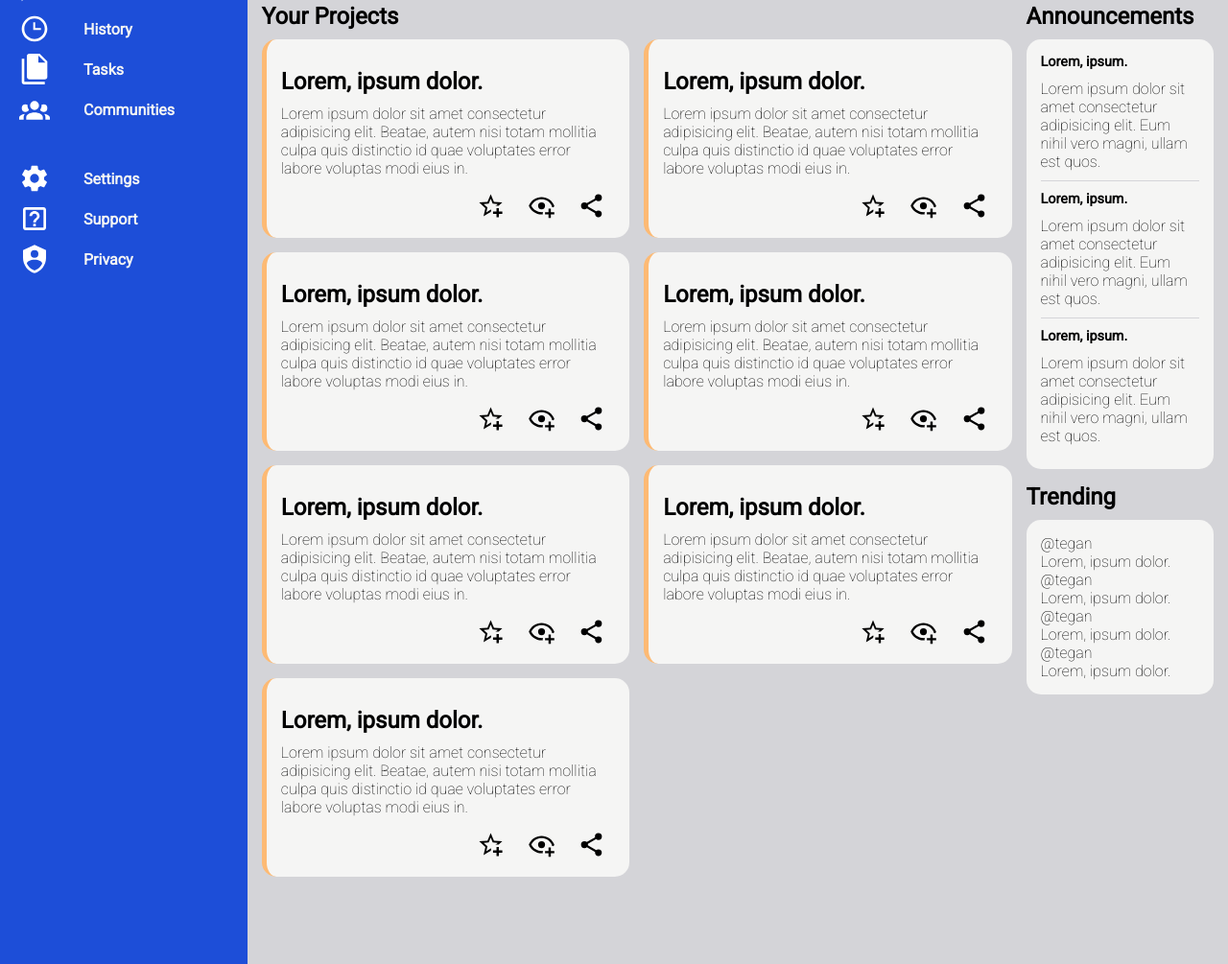
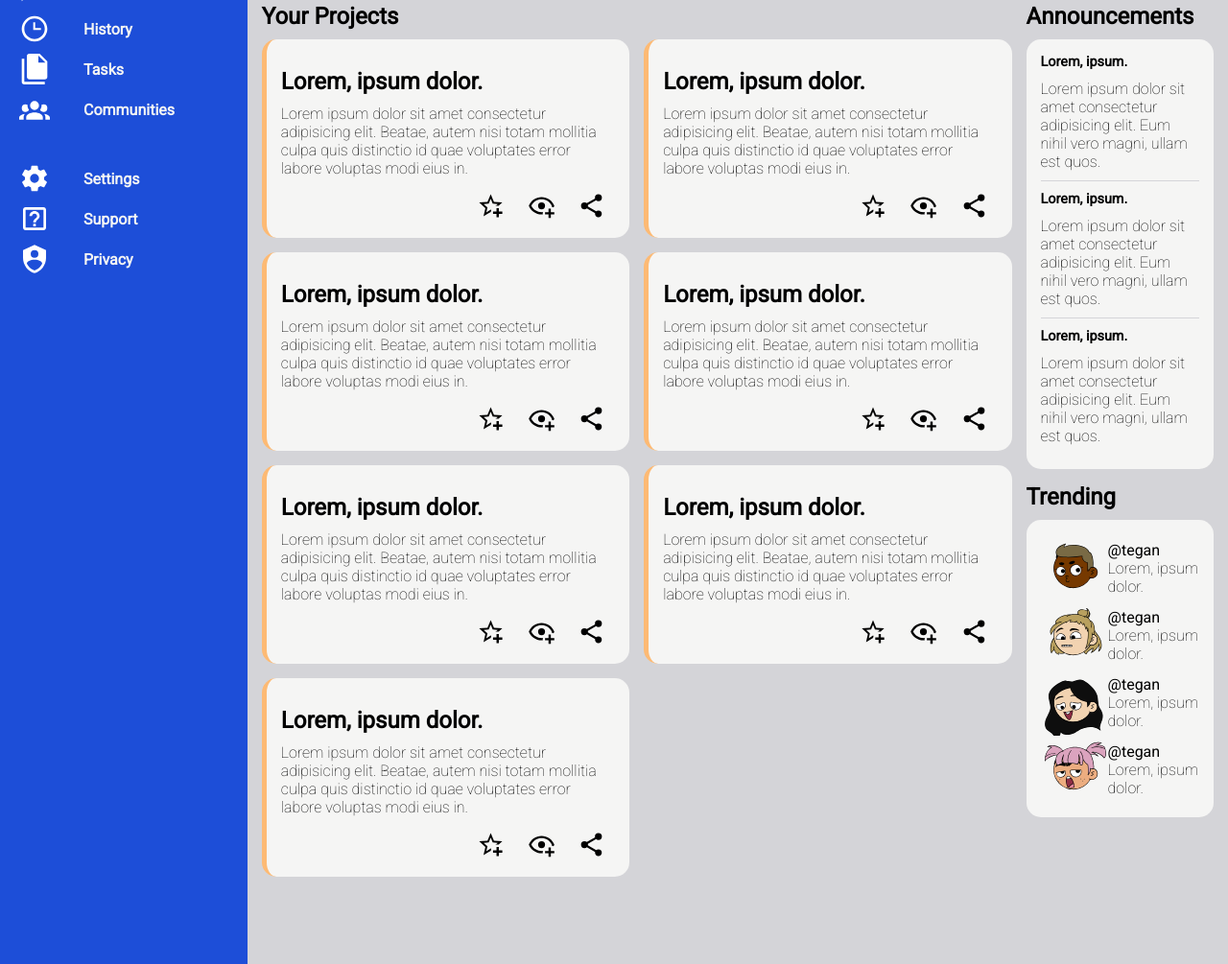
Before and after one commit to jwatelet/admin-dashboard, a plain HTML site: page index.html in a window 1280 px wide. Shown: the part 215-1220 px from the top of the page at 96% size. Drawn offline with Linux system fonts and the light colour scheme.

Commit message:
design trending

```diff
--- a/index.html
+++ b/index.html
@@ -279,20 +279,32 @@
         <h2>Trending</h2>
         <div class="items">
           <div class="project">
+            <img src="assets/avatar/adventurer1.svg" alt="">
+            <div class="infos">
               <div class="user">@tegan</div>
               <div class="name">Lorem, ipsum dolor.</div>
             </div>
+          </div>
           <div class="project">
+            <img src="assets/avatar/adventurer2.svg" alt="">
+            <div class="infos">
               <div class="user">@tegan</div>
               <div class="name">Lorem, ipsum dolor.</div>
             </div>
+          </div>
           <div class="project">
+            <img src="assets/avatar/adventurer3.svg" alt="">
+            <div class="infos">
               <div class="user">@tegan</div>
               <div class="name">Lorem, ipsum dolor.</div>
             </div>
+          </div>
           <div class="project">
+            <img src="assets/avatar/adventurer4.svg" alt="">
+            <div class="infos">
               <div class="user">@tegan</div>
               <div class="name">Lorem, ipsum dolor.</div>
+            </div>
           </div>
         </div>
       </div>
--- a/style.css
+++ b/style.css
@@ -172,3 +172,17 @@ ul li a img {
 .trending .items {
   background-color: var(--white);
 }
+
+.project img {
+  height: 70px;
+}
+
+.infos .user {
+  font-weight: 400;
+}
+
+.project {
+  display: flex;
+  justify-content: space-between;
+  align-items: center;
+}
```
Also changed, not shown: assets/avatar/adventurer1.svg (added), assets/avatar/adventurer2.svg (added), assets/avatar/adventurer3.svg (added), assets/avatar/adventurer4.svg (added). Lines whose indentation alone changed are shown as unchanged.
